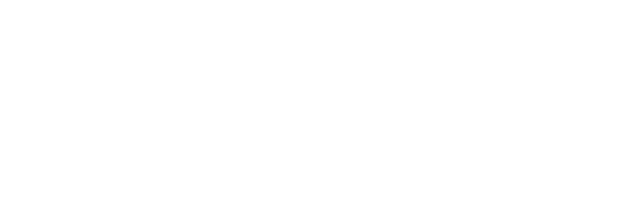
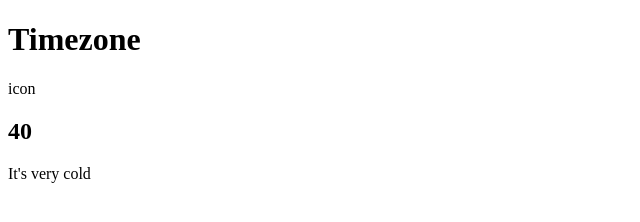
Before and after one commit to slodway2019/WeatherApp, a plain HTML site: page index.html in a window 1280 px wide. Shown: the whole page, without its empty margins (0-640 px from the left). Drawn offline with Linux system fonts and the light colour scheme.

Commit message:
Initial Set Up 3

```diff
--- a/index.html
+++ b/index.html
@@ -8,5 +8,18 @@
 </head>
 <body>
 
+    <div class="location">
+        <h1 class="location-timezone">Timezone</h1>
+        <p>icon</p>
+    </div>
+    <div class="temperature">
+        <h2 class="temperature-degree">40</h2>
+        <div class="temperature-description">It's very cold </div>
+
+    </div>
+
+
+
+    <script src="app.js"></script>
 </body>
 </html>
```
